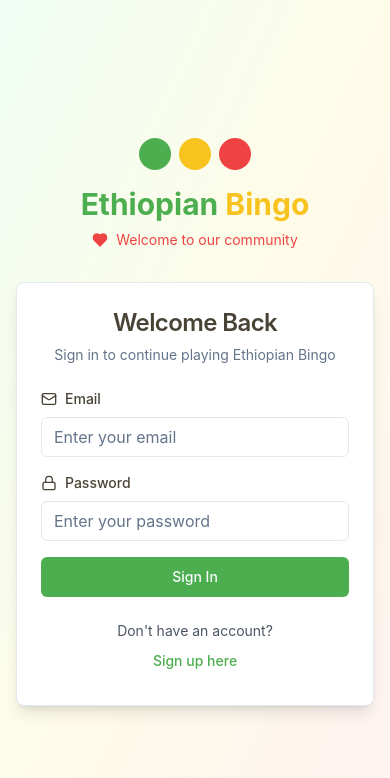
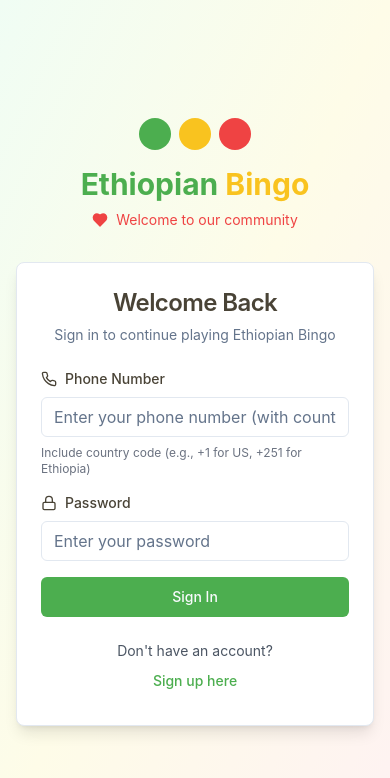
Before and after one commit to SolomonA17/yegnat-bingo-bet-0039ff77, a React (Vite) app: page /auth in a window 390 px wide. Shown: the top 778 px of the page. Built offline with nearby package versions, Linux system fonts and the light colour scheme.

Commit message:
Refactor: Use phone number for auth
Update the login and signup pages to use phone numbers instead of emails for authentication.

```diff
--- a/src/components/UserProfile.tsx
+++ b/src/components/UserProfile.tsx
@@ -3,7 +3,7 @@ import React from 'react';
 import { useAuth } from '@/contexts/AuthContext';
 import { Button } from '@/components/ui/button';
 import { Card, CardContent, CardHeader, CardTitle } from '@/components/ui/card';
-import { LogOut, User } from 'lucide-react';
+import { LogOut, User, Phone } from 'lucide-react';
 import { useToast } from '@/hooks/use-toast';
 
 const UserProfile: React.FC = () => {
@@ -26,6 +26,10 @@ const UserProfile: React.FC = () => {
     }
   };
 
+  // Get the phone number from user metadata if available
+  const phoneNumber = user?.phone || user?.user_metadata?.phone_number || "Not available";
+  const fullName = user?.user_metadata?.full_name || "Player";
+
   return (
     <Card className="shadow-lg">
       <CardHeader className="pb-3">
@@ -36,8 +40,13 @@ const UserProfile: React.FC = () => {
       </CardHeader>
       <CardContent className="space-y-3">
         <div>
-          <p className="text-sm text-gray-600">Email</p>
-          <p className="font-medium text-ethiopian-dark">{user?.email}</p>
+          <p className="text-sm text-gray-600">Full Name</p>
+          <p className="font-medium text-ethiopian-dark">{fullName}</p>
+        </div>
+
+        <div>
+          <p className="text-sm text-gray-600">Phone Number</p>
+          <p className="font-medium text-ethiopian-dark">{phoneNumber}</p>
         </div>
 
         <Button
--- a/src/contexts/AuthContext.tsx
+++ b/src/contexts/AuthContext.tsx
@@ -7,8 +7,8 @@ interface AuthContextType {
   user: User | null;
   session: Session | null;
   loading: boolean;
-  signUp: (email: string, password: string, fullName?: string, phoneNumber?: string) => Promise<{ error: any }>;
-  signIn: (email: string, password: string) => Promise<{ error: any }>;
+  signUp: (phoneNumber: string, password: string, fullName?: string) => Promise<{ error: any }>;
+  signIn: (phoneNumber: string, password: string) => Promise<{ error: any }>;
   signOut: () => Promise<void>;
 }
 
@@ -47,14 +47,11 @@ export const AuthProvider: React.FC<{ children: React.ReactNode }> = ({ children
     return () => subscription.unsubscribe();
   }, []);
 
-  const signUp = async (email: string, password: string, fullName?: string, phoneNumber?: string) => {
-    const redirectUrl = `${window.location.origin}/`;
-
+  const signUp = async (phoneNumber: string, password: string, fullName?: string) => {
     const { error } = await supabase.auth.signUp({
-      email,
+      phone: phoneNumber,
       password,
       options: {
-        emailRedirectTo: redirectUrl,
         data: {
           full_name: fullName,
           phone_number: phoneNumber,
@@ -65,9 +62,9 @@ export const AuthProvider: React.FC<{ children: React.ReactNode }> = ({ children
     return { error };
   };
 
-  const signIn = async (email: string, password: string) => {
+  const signIn = async (phoneNumber: string, password: string) => {
     const { error } = await supabase.auth.signInWithPassword({
-      email,
+      phone: phoneNumber,
       password,
     });
 
--- a/src/pages/Auth.tsx
+++ b/src/pages/Auth.tsx
@@ -6,14 +6,13 @@ import { Button } from '@/components/ui/button';
 import { Input } from '@/components/ui/input';
 import { Card, CardContent, CardDescription, CardHeader, CardTitle } from '@/components/ui/card';
 import { useToast } from '@/hooks/use-toast';
-import { Heart, Mail, Lock, User, Phone } from 'lucide-react';
+import { Heart, Lock, User, Phone } from 'lucide-react';
 
 const Auth = () => {
   const [isLogin, setIsLogin] = useState(true);
-  const [email, setEmail] = useState('');
+  const [phoneNumber, setPhoneNumber] = useState('');
   const [password, setPassword] = useState('');
   const [fullName, setFullName] = useState('');
-  const [phoneNumber, setPhoneNumber] = useState('');
   const [loading, setLoading] = useState(false);
 
   const { signIn, signUp, user } = useAuth();
@@ -30,9 +29,20 @@ const Auth = () => {
     e.preventDefault();
     setLoading(true);
 
+    // Validate phone number format (must include country code)
+    if (!phoneNumber.startsWith('+')) {
+      toast({
+        title: "Invalid phone number",
+        description: "Please include country code (e.g., +1 for US)",
+        variant: "destructive",
+      });
+      setLoading(false);
+      return;
+    }
+
     try {
       if (isLogin) {
-        const { error } = await signIn(email, password);
+        const { error } = await signIn(phoneNumber, password);
         if (error) {
           toast({
             title: "Login failed",
@@ -46,7 +56,7 @@ const Auth = () => {
           });
         }
       } else {
-        const { error } = await signUp(email, password, fullName, phoneNumber);
+        const { error } = await signUp(phoneNumber, password, fullName);
         if (error) {
           toast({
             title: "Signup failed",
@@ -55,10 +65,9 @@ const Auth = () => {
           });
         } else {
           toast({
-            title: "Account created!",
-            description: "Please check your email to verify your account.",
+            title: "Verification needed",
+            description: "Please check your phone for a verification code.",
           });
-          setIsLogin(true);
         }
       }
     } catch (error) {
@@ -110,7 +119,6 @@ const Auth = () => {
           <CardContent>
             <form onSubmit={handleSubmit} className="space-y-4">
               {!isLogin && (
-                <>
                 <div className="space-y-2">
                   <label className="text-sm font-medium text-ethiopian-dark flex items-center">
                     <User className="w-4 h-4 mr-2" />
@@ -124,34 +132,23 @@ const Auth = () => {
                     required={!isLogin}
                   />
                 </div>
+              )}
 
               <div className="space-y-2">
                 <label className="text-sm font-medium text-ethiopian-dark flex items-center">
                   <Phone className="w-4 h-4 mr-2" />
-                      Phone Number (Optional)
+                  Phone Number
                 </label>
                 <Input
                   type="tel"
                   value={phoneNumber}
                   onChange={(e) => setPhoneNumber(e.target.value)}
-                      placeholder="Enter your phone number"
-                    />
-                  </div>
-                </>
-              )}
-
-              <div className="space-y-2">
-                <label className="text-sm font-medium text-ethiopian-dark flex items-center">
-                  <Mail className="w-4 h-4 mr-2" />
-                  Email
-                </label>
-                <Input
-                  type="email"
-                  value={email}
-                  onChange={(e) => setEmail(e.target.value)}
-                  placeholder="Enter your email"
+                  placeholder="Enter your phone number (with country code +XXX)"
                   required
                 />
+                <p className="text-xs text-gray-500">
+                  Include country code (e.g., +1 for US, +251 for Ethiopia)
+                </p>
               </div>
 
               <div className="space-y-2">
```
Lines whose indentation alone changed are shown as unchanged.
